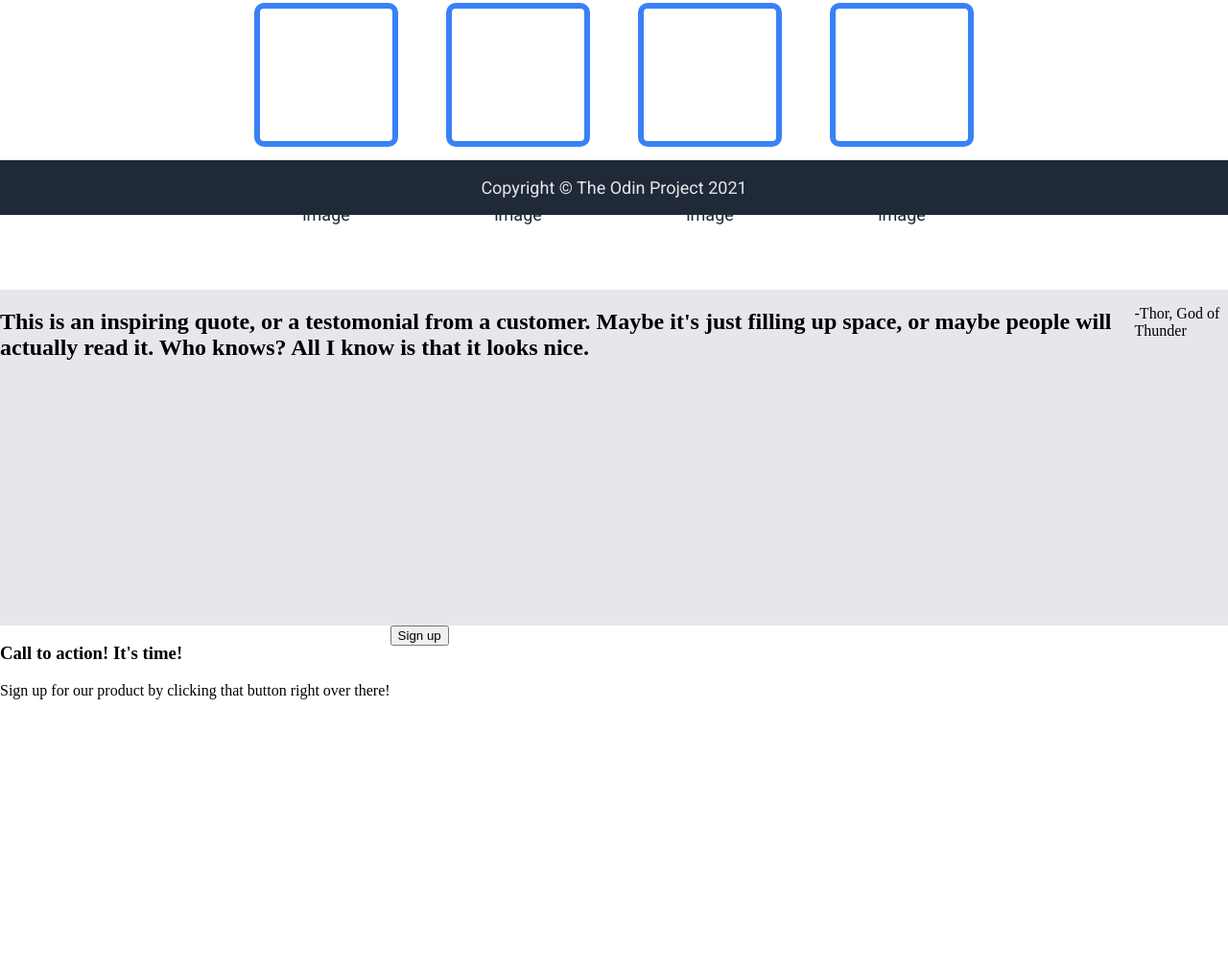
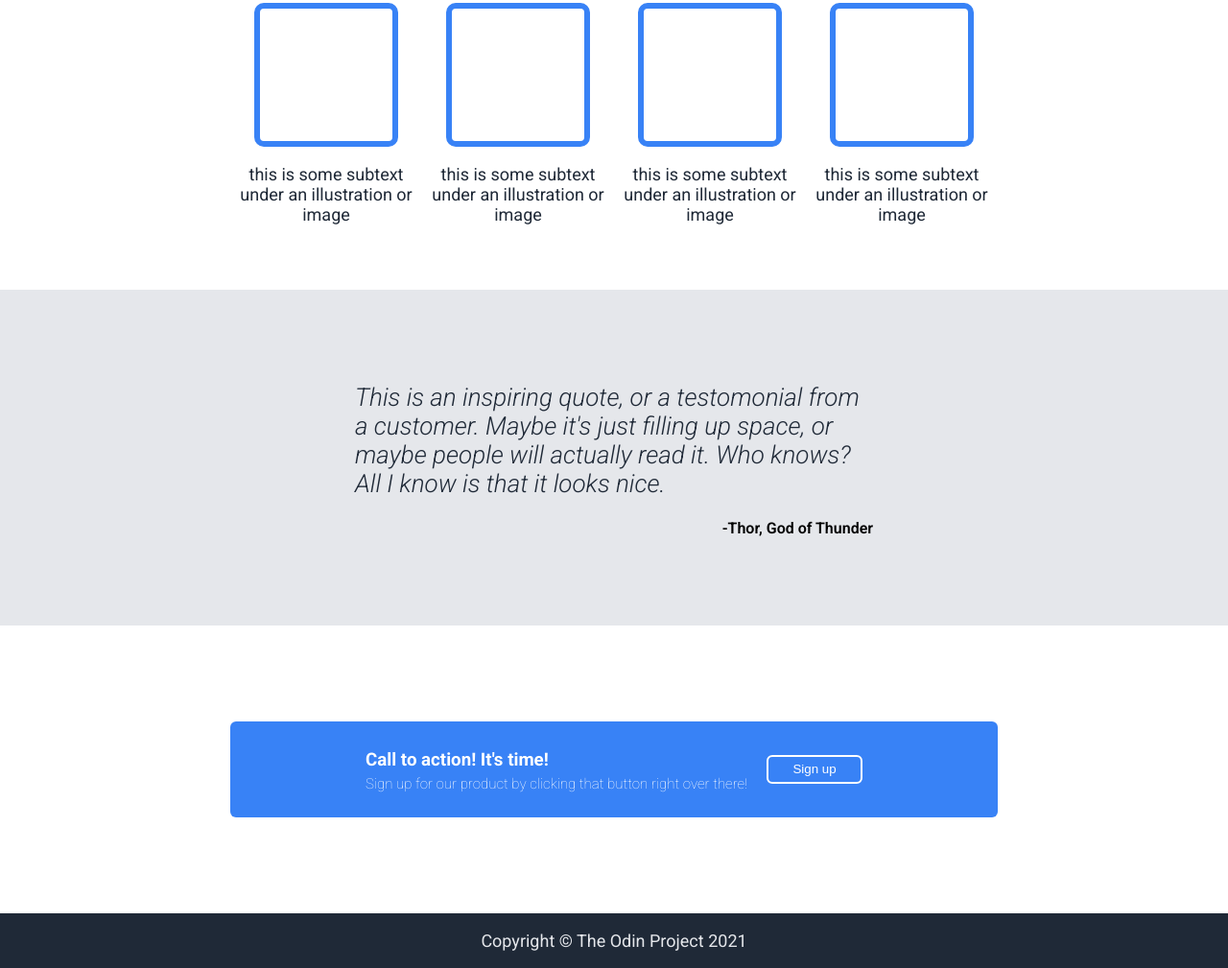
Before and after one commit to matt-serrano/landing-page, a plain HTML site: page index.html in a window 1280 px wide. Shown: the part 576-1585 px from the top of the page at 96% size. Before the commit the page ends 1528 px from the top, so only its background shows below. Drawn offline with Linux system fonts and the light colour scheme.

Commit message:
Finished
Finished all designs.

```diff
--- a/index.html
+++ b/index.html
@@ -55,17 +55,21 @@
         </section>
 
         <section class="box3">
-            <h2>This is an inspiring quote, or a testomonial from a customer. Maybe it's just filling up space, or maybe people will actually read it. Who knows? All I know is that it looks nice.</h2>
-            <p>-Thor, God of Thunder</p>
+            <div class="box3-section">
+                <h2 class="box3-quote">This is an inspiring quote, or a testomonial from a customer. Maybe it's just filling up space, or maybe people will actually read it. Who knows? All I know is that it looks nice.</h2>
+                <p class="box3-author">-Thor, God of Thunder</p>
+            </div>
         </section>
 
         <section class="box4">
-            <div>
-                <h3>Call to action! It's time!</h3>
-                <p>Sign up for our product by clicking that button right over there!</p>
-            </div>
-            <div>
-                <button>Sign up</button>
+            <div class="box4-section">
+                <div class="box4-content">
+                    <h3 class="box4-subtitle">Call to action! It's time!</h3>
+                    <p class="box4-subtext">Sign up for our product by clicking that button right over there!</p>
+                </div>
+                <div class="button-div">
+                    <button class="button-style">Sign up</button>
+                </div>
             </div>
         </section>
 
--- a/style.css
+++ b/style.css
@@ -141,6 +141,25 @@ nav {
     display: flex;
     background-color: #E5E7EB;
     height: 350px;
+    justify-content: center;
+    align-items: center;
+}
+
+.box3-section {
+    width: 540px;
+    font-family: "Roboto";
+}
+
+.box3-quote {
+    font-size: 26px;
+    font-style: italic;
+    font-weight: 300;
+    color:#1F2937;
+}
+
+.box3-author {
+    text-align: right;
+    font-weight: 600;
 }
 
 /* Quote Section */
@@ -148,8 +167,46 @@ nav {
 /* Call to Action Section */
 
 .box4 {
+    height: 300px;
     display: flex;
-    height: 300px;
+    align-items: center;
+    justify-content: center;
+}
+
+.box4-section {
+    width: 800px;
+    height: 100px;
+    background-color:#3882F6;
+    border-radius: 6px;
+    display: flex;
+    align-items: center;
+    justify-content: center;
+    gap: 20px;
+}
+
+.box4-content {
+    color: white;
+    font-family: "Roboto";
+}
+
+.button-style {
+    border-style: solid;
+    border-color: white;
+    background-color: #3882F6;
+    color: white;
+    width: 100px;
+    height: 30px;
+    border-radius: 6px;
+}
+
+.box4-subtitle {
+    margin-bottom: 0.3em;
+}
+
+.box4-subtext {
+    font-weight: 50;
+    font-size: 15px;
+    margin-top: 0;
 }
 
 /* Call to Action Section */
@@ -160,10 +217,10 @@ nav {
 footer {
     display: flex;
     justify-content: center;
-    position: fixed; /* change to absolute */
-    padding: 0;
-    margin: 0;
-    bottom: 0;
+    /* position: fixed; change to absolute */
+    /* padding: 0;
+    margin: 0; */
+    /* bottom: 0; */
     width: 100%;
     font-size: 18px;
     color: #E5E7EB;
```
